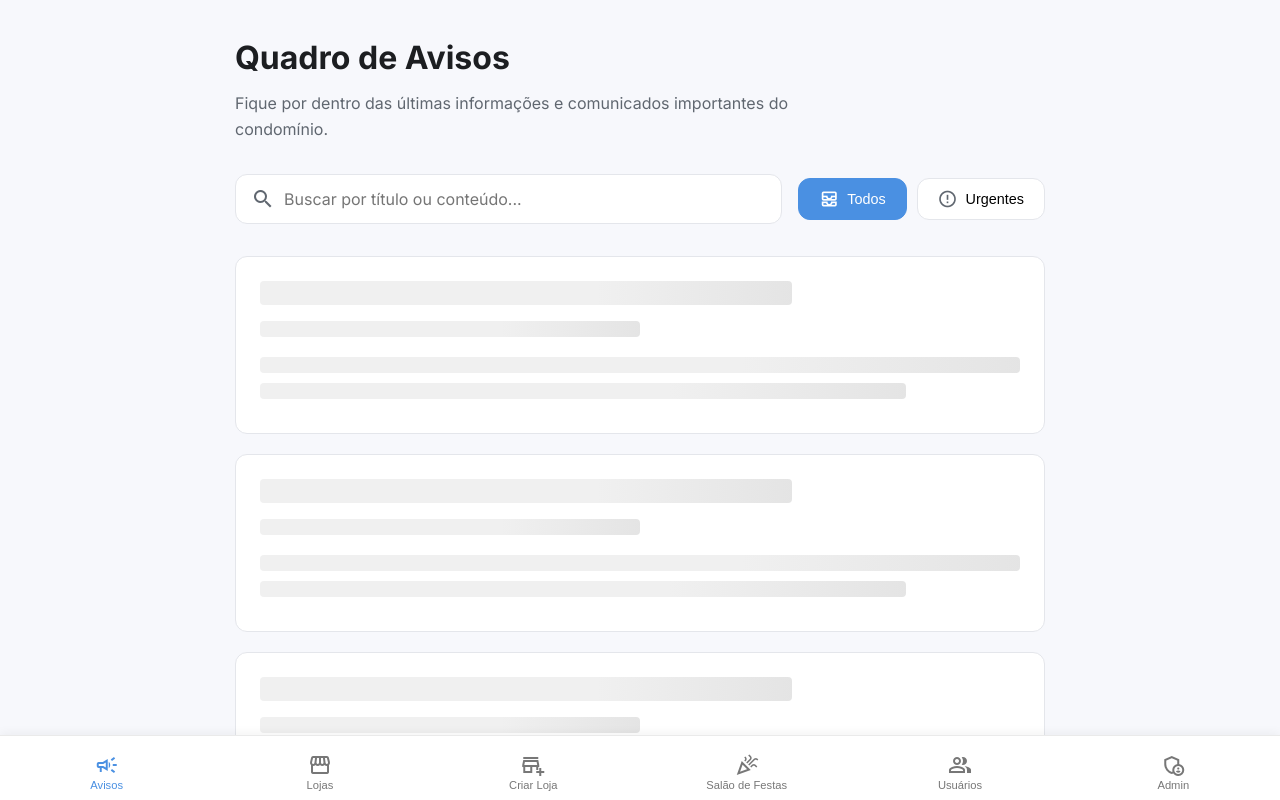
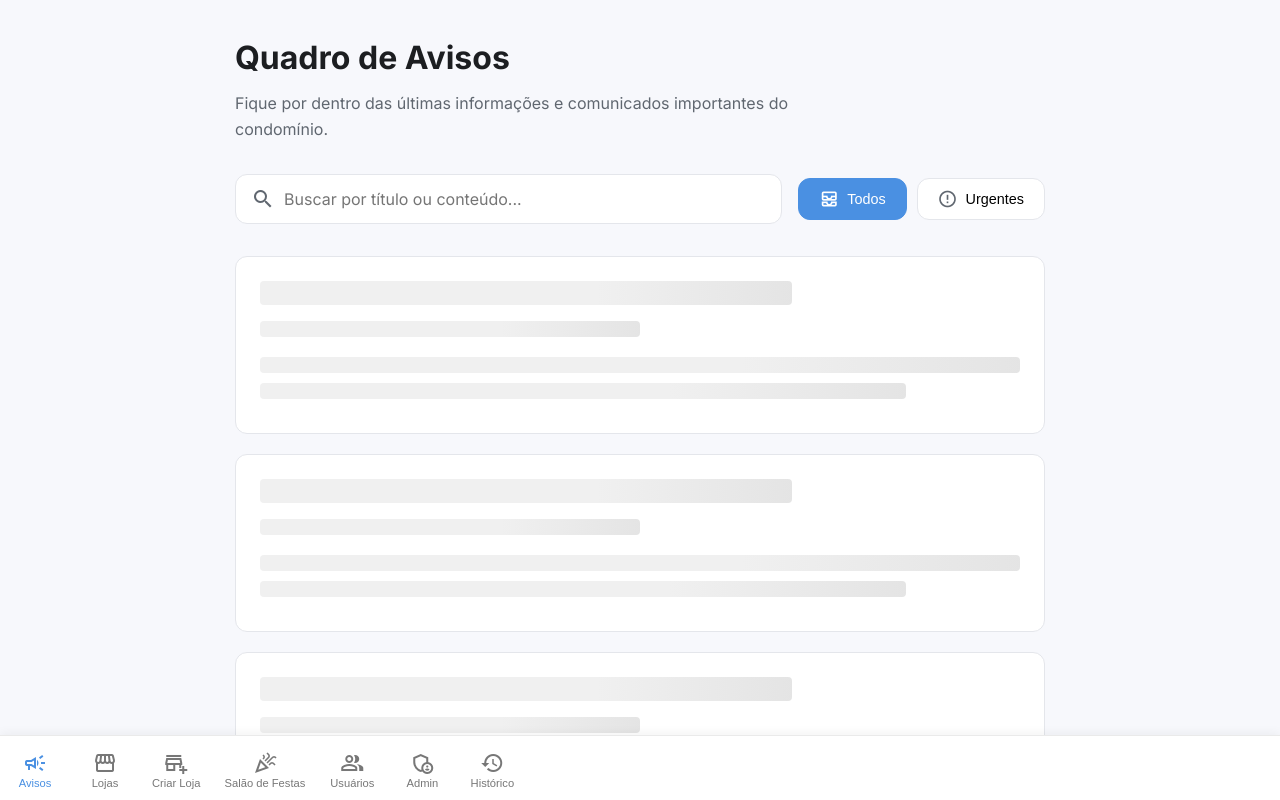
Before and after one commit to Reinaldoleall/Condominio-Cotovias, a plain HTML site: page index.html in a window 1280 px wide. Drawn offline with Linux system fonts and the light colour scheme.

Commit message:
Update index.html

```diff
--- a/index.html
+++ b/index.html
@@ -12,7 +12,7 @@
     <link href="https://fonts.googleapis.com/icon?family=Material+Icons+Outlined" rel="stylesheet">
 
     <style>
-        /* --- SEU CSS ORIGINAL (SEM ALTERAÇÕES) --- */
+        /* --- SEU CSS ORIGINAL (COM ADAPTAÇÕES) --- */
         :root {
             --cor-primaria: #4A90E2; --cor-primaria-hover: #357ABD; --cor-fundo: #F9F9FB;
             --cor-surface: #FFFFFF; --cor-texto-principal: #333333; --cor-texto-secundario: #777777;
@@ -27,8 +27,42 @@
         .app-content { flex: 1; height: 100vh; display: flex; flex-direction: column; padding-bottom: var(--bottom-nav-height); }
         .main-content { flex: 1; overflow: auto; position: relative; }
         .content-frame { width: 100%; height: 100%; border: none; background-color: var(--cor-fundo); }
-        .bottom-nav { position: fixed; bottom: 0; left: 0; right: 0; height: var(--bottom-nav-height); background-color: var(--cor-surface); border-top: 1px solid var(--cor-borda); box-shadow: 0 -2px 10px rgba(0,0,0,0.05); display: flex; justify-content: space-around; z-index: 150; padding-bottom: env(safe-area-inset-bottom); }
-        .nav-item { display: flex; flex-direction: column; align-items: center; justify-content: center; flex: 1; padding-top: 8px; color: var(--cor-texto-secundario); font-size: 0.7rem; font-weight: 500; background: none; border: none; cursor: pointer; transition: color 0.2s ease; text-align: center; }
+
+        /* --- NOVOS ESTILOS PARA NAVEGAÇÃO COM ROLAGEM --- */
+        .bottom-nav {
+            position: fixed;
+            bottom: 0;
+            left: 0;
+            right: 0;
+            height: var(--bottom-nav-height);
+            background-color: var(--cor-surface);
+            border-top: 1px solid var(--cor-borda);
+            box-shadow: 0 -2px 10px rgba(0,0,0,0.05);
+            display: flex;
+            overflow-x: auto;
+            overflow-y: hidden;
+            white-space: nowrap;
+            z-index: 150;
+            padding-bottom: env(safe-area-inset-bottom);
+            -webkit-overflow-scrolling: touch;
+        }
+        .nav-item {
+            display: flex;
+            flex-direction: column;
+            align-items: center;
+            justify-content: center;
+            flex: 0 0 auto;
+            min-width: 70px;
+            padding: 8px 12px 4px;
+            color: var(--cor-texto-secundario);
+            font-size: 0.7rem;
+            font-weight: 500;
+            background: none;
+            border: none;
+            cursor: pointer;
+            transition: color 0.2s ease;
+            text-align: center;
+        }
         .nav-item .material-icons-outlined { font-size: 24px; margin-bottom: 2px; }
         .nav-item:hover { color: var(--cor-texto-principal); }
         .nav-item.active { color: var(--cor-primaria); }
@@ -75,6 +109,11 @@
         <button class="nav-item" id="adminNavItem" data-page="admin.html" data-title="Admin">
             <i class="material-icons-outlined">admin_panel_settings</i>
             <span>Admin</span>
+        </button>
+        <!-- NOVO ÍCONE ADICIONADO -->
+        <button class="nav-item" data-page="historico.html" data-title="Histórico de Encomendas">
+            <i class="material-icons-outlined">history</i>
+            <span>Histórico</span>
         </button>
     </nav>
 
```
